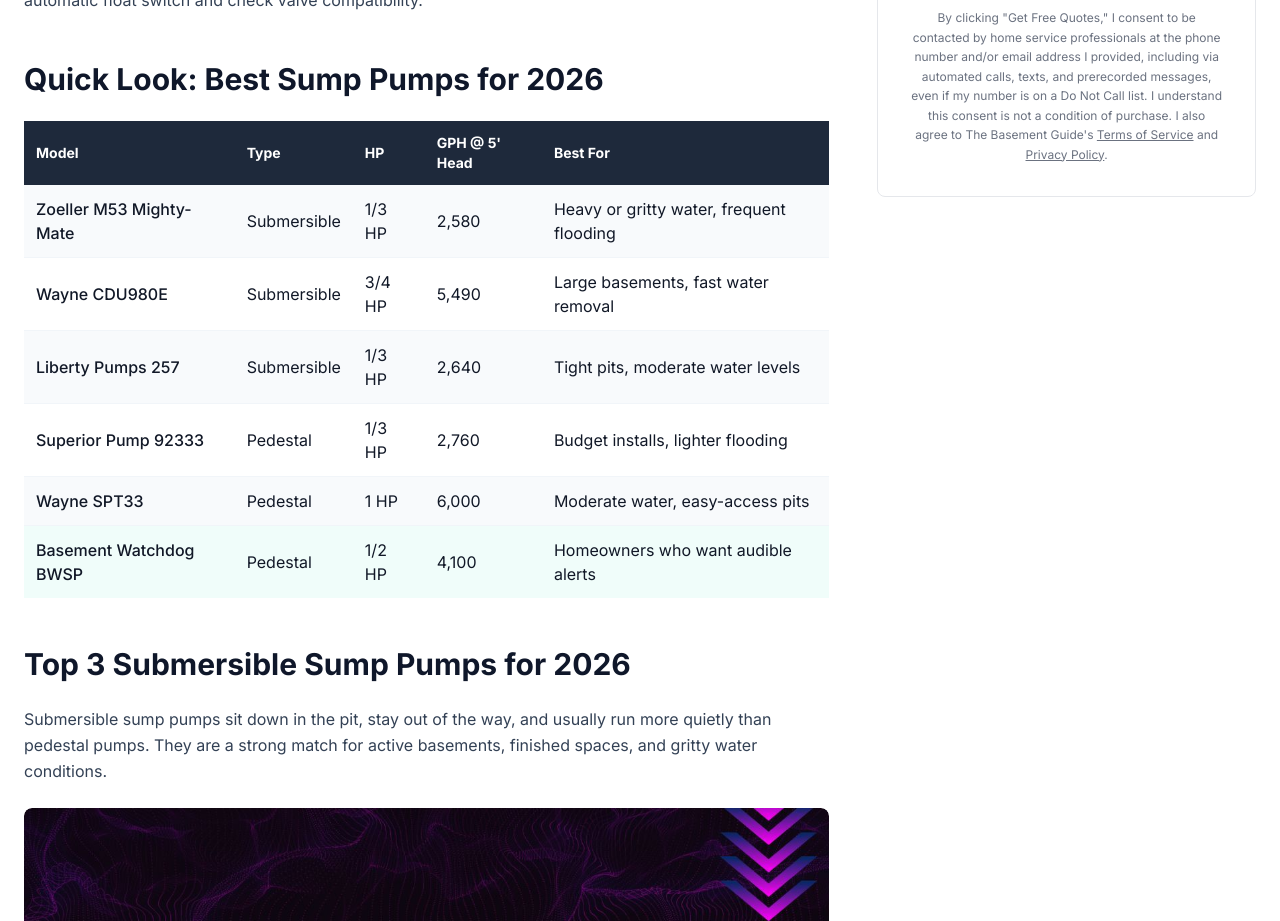
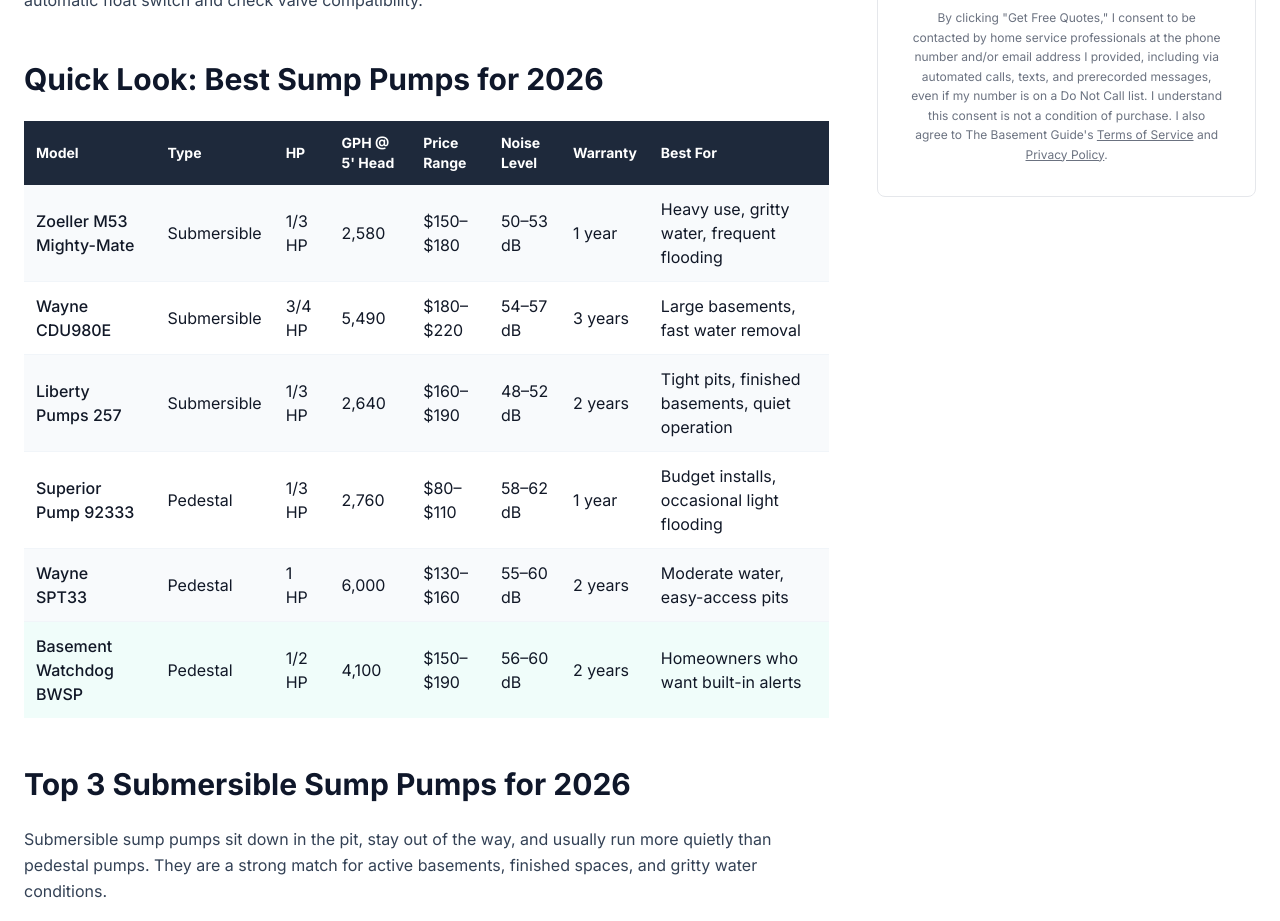
Before and after one commit to thebasementguide2026/basement-guide, a Next.js app: page /articles/best-sump-pumps-2026 in a window 1280 px wide. Shown: the part 1300-2221 px from the top of the page. Built offline with nearby package versions, Linux system fonts and the light colour scheme.

Commit message:
Update comparison table with Price Range, Noise Level, Warranty columns

```diff
--- a/app/articles/best-sump-pumps-2026/page.tsx
+++ b/app/articles/best-sump-pumps-2026/page.tsx
@@ -176,7 +176,7 @@ export default function BestSumpPumps2026() {
                       <th className='p-3 text-left'>Type</th>
                       <th className='p-3 text-left'>HP</th>
                       <th className='p-3 text-left'>GPH @ 5&#39; Head</th>
-                      <th className='p-3 text-left'>Best For</th>
+                      <th className='p-3 text-left'>Price Range</th>                   <th className='p-3 text-left'>Noise Level</th>                   <th className='p-3 text-left'>Warranty</th>                   <th className='p-3 text-left'>Best For</th>
                     </tr>
                   </thead>
                   <tbody>
@@ -185,42 +185,42 @@ export default function BestSumpPumps2026() {
                       <td className='p-3'>Submersible</td>
                       <td className='p-3'>1/3 HP</td>
                       <td className='p-3'>2,580</td>
-                      <td className='p-3'>Heavy or gritty water, frequent flooding</td>
+                      <td className='p-3'>$150–$180</td>                   <td className='p-3'>50–53 dB</td>                   <td className='p-3'>1 year</td>                   <td className='p-3'>Heavy use, gritty water, frequent flooding</td>
                     </tr>
                     <tr className='bg-white border-b border-slate-100'>
                       <td className='p-3 font-medium'>Wayne CDU980E</td>
                       <td className='p-3'>Submersible</td>
                       <td className='p-3'>3/4 HP</td>
                       <td className='p-3'>5,490</td>
-                      <td className='p-3'>Large basements, fast water removal</td>
+                      <td className='p-3'>$180–$220</td>                   <td className='p-3'>54–57 dB</td>                   <td className='p-3'>3 years</td>                   <td className='p-3'>Large basements, fast water removal</td>
                     </tr>
                     <tr className='bg-slate-50 border-b border-slate-100'>
                       <td className='p-3 font-medium'>Liberty Pumps 257</td>
                       <td className='p-3'>Submersible</td>
                       <td className='p-3'>1/3 HP</td>
                       <td className='p-3'>2,640</td>
-                      <td className='p-3'>Tight pits, moderate water levels</td>
+                      <td className='p-3'>$160–$190</td>                   <td className='p-3'>48–52 dB</td>                   <td className='p-3'>2 years</td>                   <td className='p-3'>Tight pits, finished basements, quiet operation</td>
                     </tr>
                     <tr className='bg-white border-b border-slate-100'>
                       <td className='p-3 font-medium'>Superior Pump 92333</td>
                       <td className='p-3'>Pedestal</td>
                       <td className='p-3'>1/3 HP</td>
                       <td className='p-3'>2,760</td>
-                      <td className='p-3'>Budget installs, lighter flooding</td>
+                      <td className='p-3'>$80–$110</td>                   <td className='p-3'>58–62 dB</td>                   <td className='p-3'>1 year</td>                   <td className='p-3'>Budget installs, occasional light flooding</td>
                     </tr>
                     <tr className='bg-slate-50 border-b border-slate-100'>
                       <td className='p-3 font-medium'>Wayne SPT33</td>
                       <td className='p-3'>Pedestal</td>
                       <td className='p-3'>1 HP</td>
                       <td className='p-3'>6,000</td>
-                      <td className='p-3'>Moderate water, easy-access pits</td>
+                      <td className='p-3'>$130–$160</td>                   <td className='p-3'>55–60 dB</td>                   <td className='p-3'>2 years</td>                   <td className='p-3'>Moderate water, easy-access pits</td>
                     </tr>
                     <tr className='bg-teal-50'>
                       <td className='p-3 font-medium'>Basement Watchdog BWSP</td>
                       <td className='p-3'>Pedestal</td>
                       <td className='p-3'>1/2 HP</td>
                       <td className='p-3'>4,100</td>
-                      <td className='p-3'>Homeowners who want audible alerts</td>
+                      <td className='p-3'>$150–$190</td>                   <td className='p-3'>56–60 dB</td>                   <td className='p-3'>2 years</td>                   <td className='p-3'>Homeowners who want built-in alerts</td>
                     </tr>
                   </tbody>
                 </table>
```
